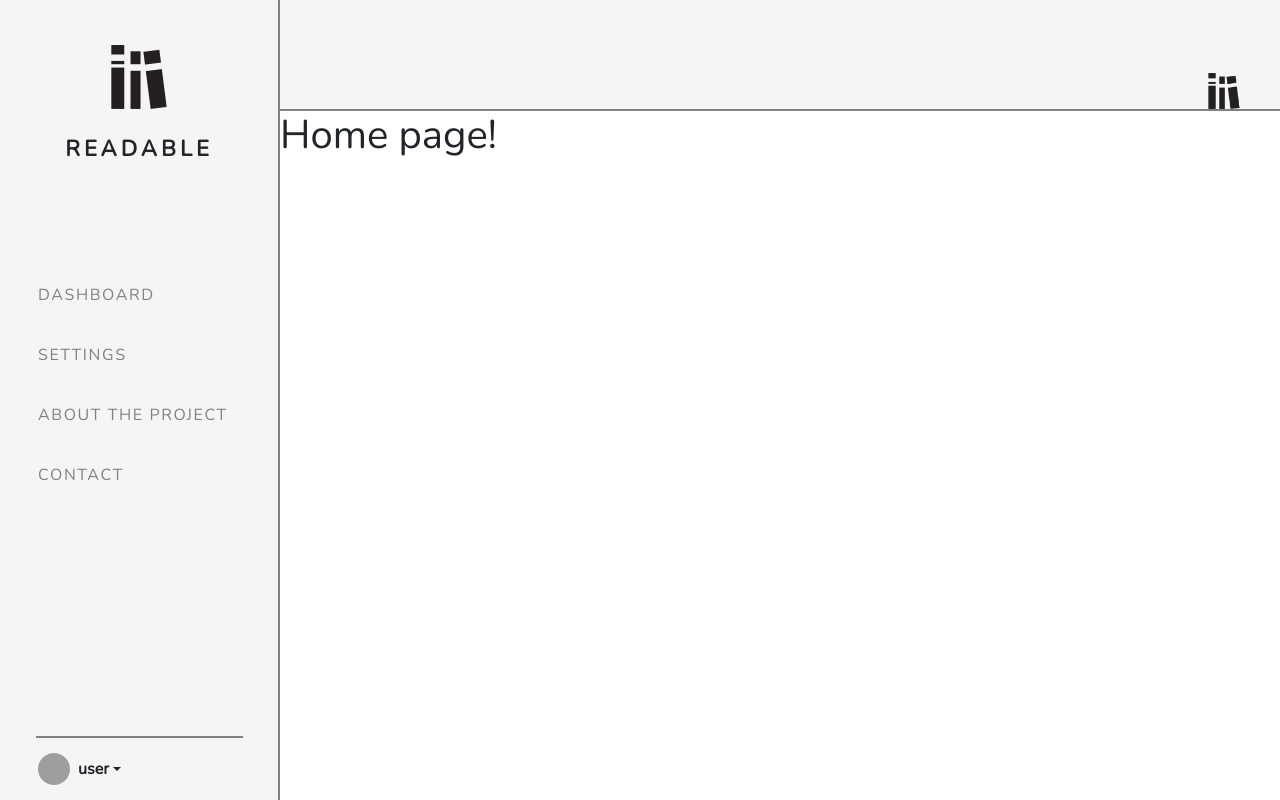
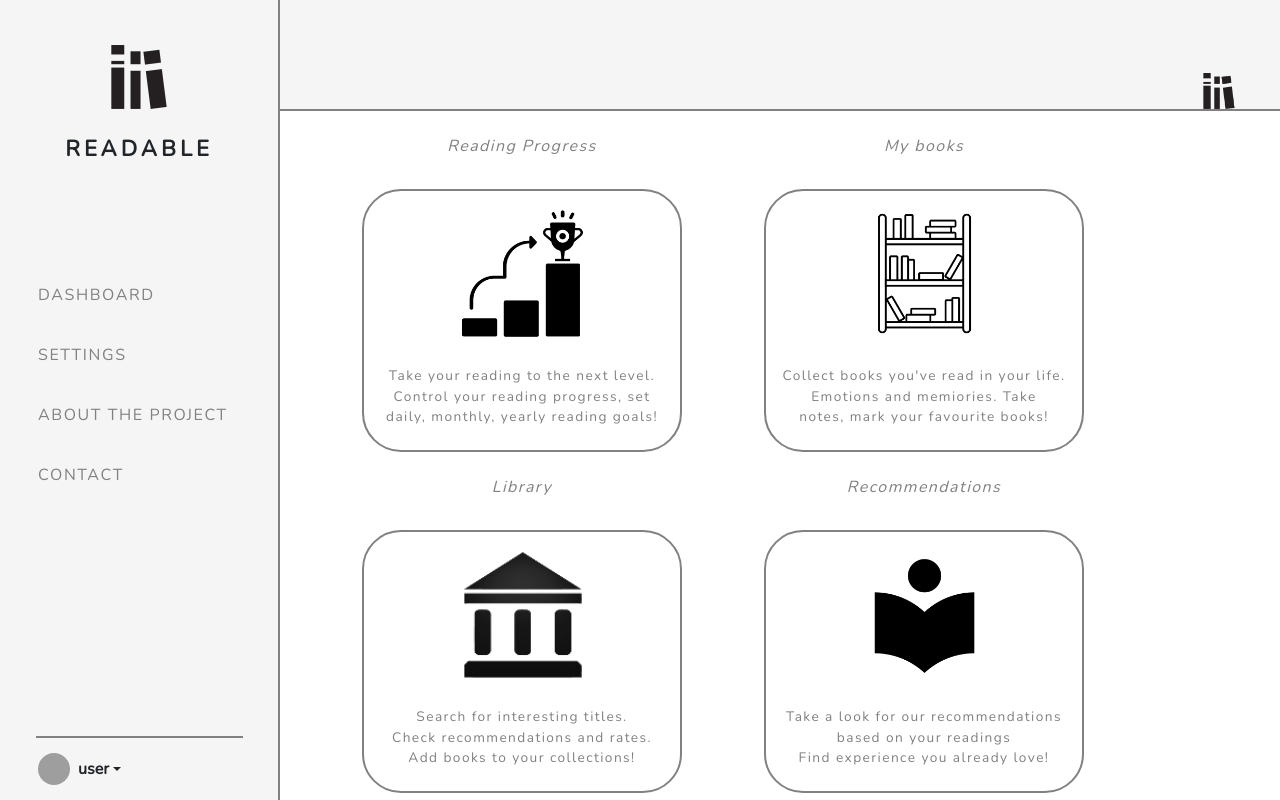
Before and after one commit to Marcinar1010/Readable, a Django app: page / in a window 1280 px wide. Run offline with Django 3.2, Linux system fonts and the light colour scheme; grey boxes are pictures that could not be loaded.

Commit message:
home site working

```diff
--- /dev/null
+++ b/readable/main/static/main/home.css
@@ -0,0 +1,48 @@
+.card {
+    max-width: 320px;
+    min-width: 320px;
+    margin-left: 82px;
+    width: 25%;
+    height: 341px;
+    float: left;
+    background-color: white;
+    border-style: none;
+}
+
+#cards {
+    background-color: white;
+}
+
+.card-title {
+    font-size: 16px;
+    font-style: italic;
+    font-weight: 200;
+    letter-spacing: calc(1rem * 0.001 * 89);
+    color: #818181;
+    text-align: center;
+    padding-top: 23px;
+    padding-bottom: 23px;
+}
+
+.card-body {
+    background-color: white;
+    border: 2px solid #818181;
+    border-radius: 39px;
+}
+
+.card-text {
+    font-size: 13.7px;
+    font-weight: 200;
+    letter-spacing: calc(1rem * 0.001 * 89);
+    color: #818181;
+    text-align: center;
+    margin-top: 26px;
+}
+
+.card-logo {
+    width: 133px;
+    height: 133px;
+    display: block;
+    margin-left: auto;
+    margin-right: auto;
+}
--- a/readable/main/static/main/main.css
+++ b/readable/main/static/main/main.css
@@ -97,7 +97,7 @@ body {
 .icon-small {
     position: absolute;
     bottom: 0;
-    right: 38px;
+    right: 43px;
 }
 
 .l-break {
@@ -108,8 +108,3 @@ body {
     background-color: #818181;
     margin-bottom: 15px;
 }
-
-@media screen and (max-height: 450px) {
-.sidenav {padding-top: 15px;}
-.sidenav a {font-size: 12px;}
-}
--- a/readable/main/templates/main/base.html
+++ b/readable/main/templates/main/base.html
@@ -11,6 +11,9 @@
 
         <!-- main css file in main/static -->
         <link rel="stylesheet" type ="text/css" href="{% static 'main/main.css' %}">
+
+        <!-- home css file in main/static --- css file for main content block -->
+        <link rel="stylesheet" type ="text/css" href="{% static 'main/home.css' %}">
 
         <!-- linking the nunito font -->
         <link href='https://fonts.googleapis.com/css?family=Nunito' rel='stylesheet'>
--- a/readable/main/templates/main/home.html
+++ b/readable/main/templates/main/home.html
@@ -1,4 +1,49 @@
 {% extends "main/base.html" %}
 {% block content %}
-    <h1>Home page!</h1>
-{% endblock %}
+
+    <div id="cards">
+        <div class="card">
+            <p class="card-title">Reading Progress</p>
+            <div class="card-body">
+                <img src="static\main\progress.png" class="card-logo"></img>
+                <p class="card-text"> Take your reading to the next level. <br>
+                    Control your reading progress, set <br>
+                    daily, monthly, yearly reading goals!
+                </p>
+            </div>
+        </div>
+
+        <div class="card">
+            <p class="card-title">My books</p>
+            <div class="card-body">
+                <img src="static\main\bookshelf.png" class="card-logo"></img>
+                <p class="card-text"> Collect books you've read in your life. <br>
+                    Emotions and memiories. Take <br>
+                    notes, mark your favourite books! </p>
+            </div>
+        </div>
+
+        <div class="card">
+            <p class="card-title">Library</p>
+            <div class="card-body">
+
+                <img src="static\main\library.png" class="card-logo"></img>
+                <p class="card-text"> Search for interesting titles. <br>
+                    Check recommendations and rates. <br>
+                    Add books to your collections!</p>
+            </div>
+        </div>
+
+        <div class="card">
+            <p class="card-title">Recommendations</p>
+            <div class="card-body">
+
+                <img src="static\main\recommendations.png" class="card-logo"></img>
+                <p class="card-text"> Take a look for our recommendations <br>
+                    based on your readings <br>
+                    Find experience you already love! </p>
+            </div>
+        </div>
+        <div style="clear:both"></div>
+    </div>
+    {% endblock %}
```
